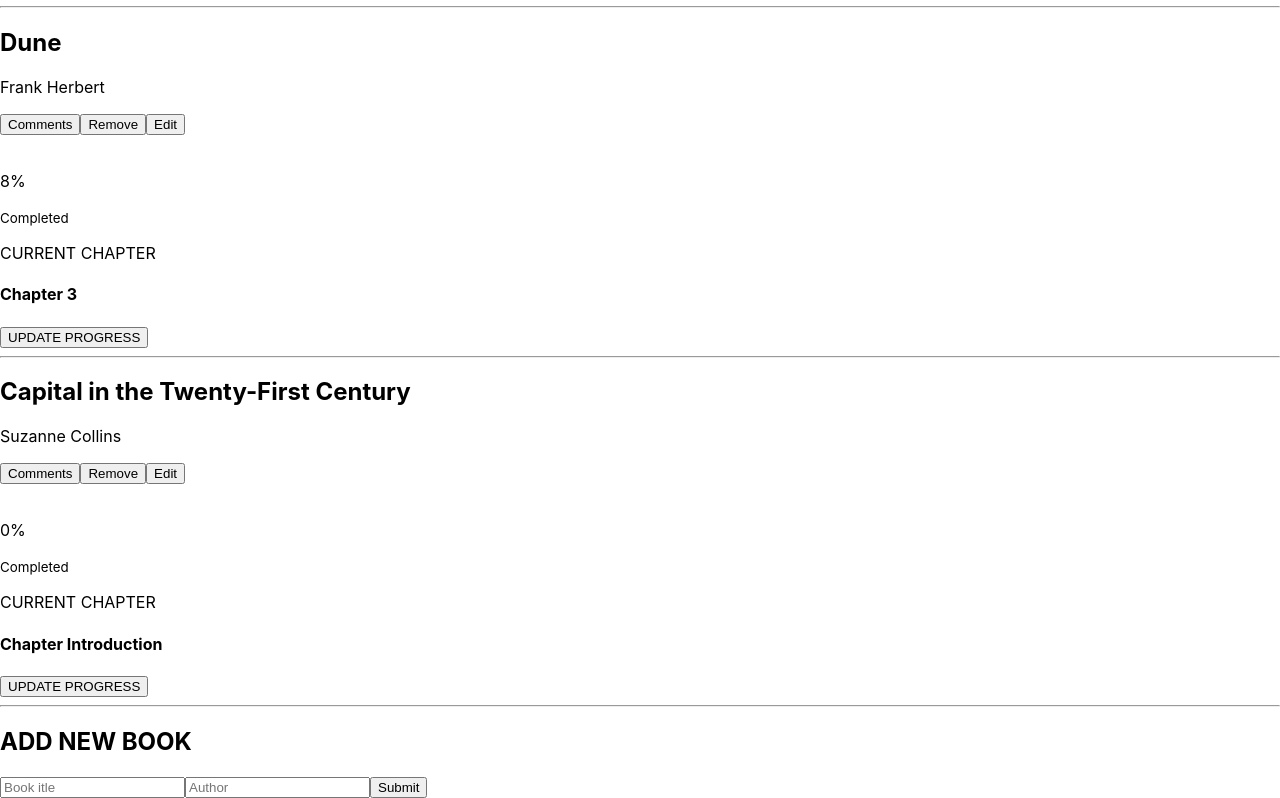
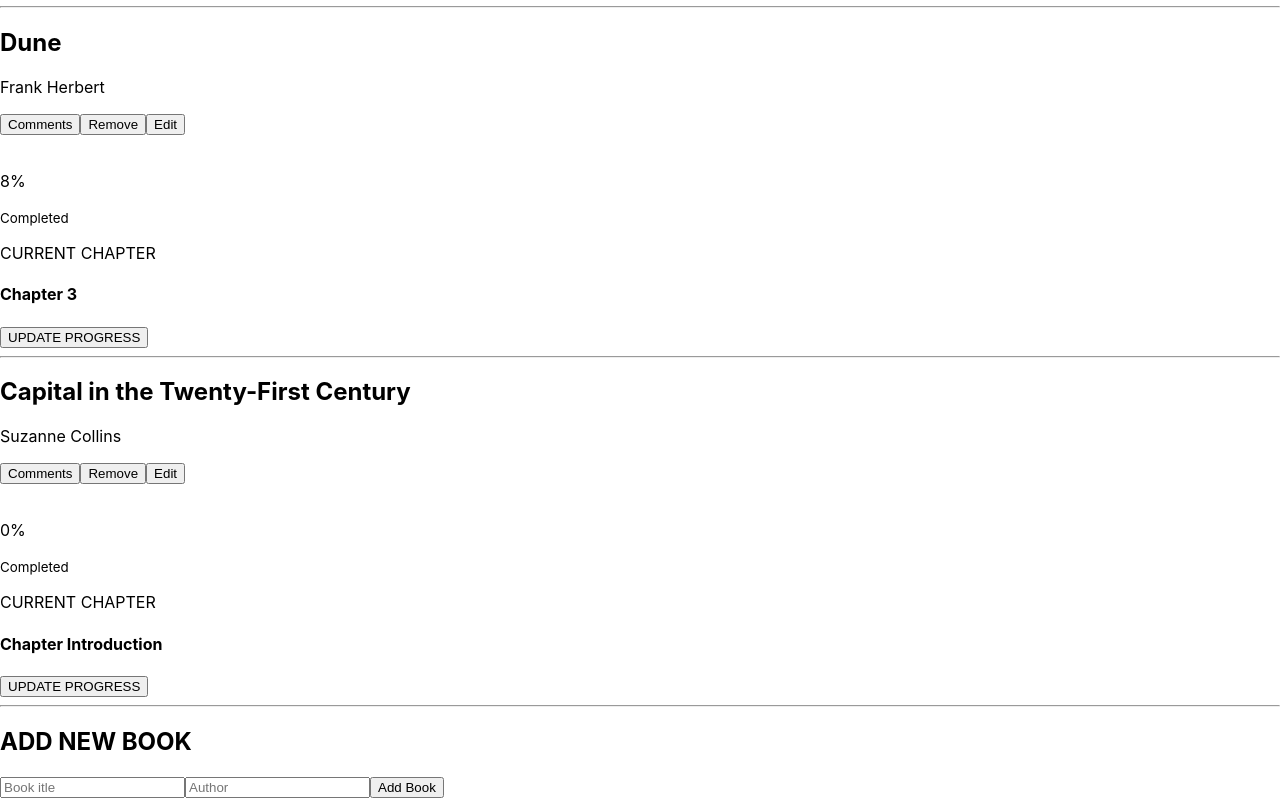
Before and after one commit to abdulhamiid/bookstore, a React (Create React App) app: page / in a window 1280 px wide. Shown: the part 450-1248 px from the top of the page. Built offline with nearby package versions, Linux system fonts and the light colour scheme; the HTML template or start-up script is replaced by a standard one.

Commit message:
Create add book button

```diff
--- a/src/components/Form.js
+++ b/src/components/Form.js
@@ -7,7 +7,7 @@
       <form>
         <input type="text" placeholder="Book itle" />
         <input type="text" placeholder="Author" />
-        <input type="submit" />
+        <button type="submit">Add Book</button>
       </form>
     </>
 
```
